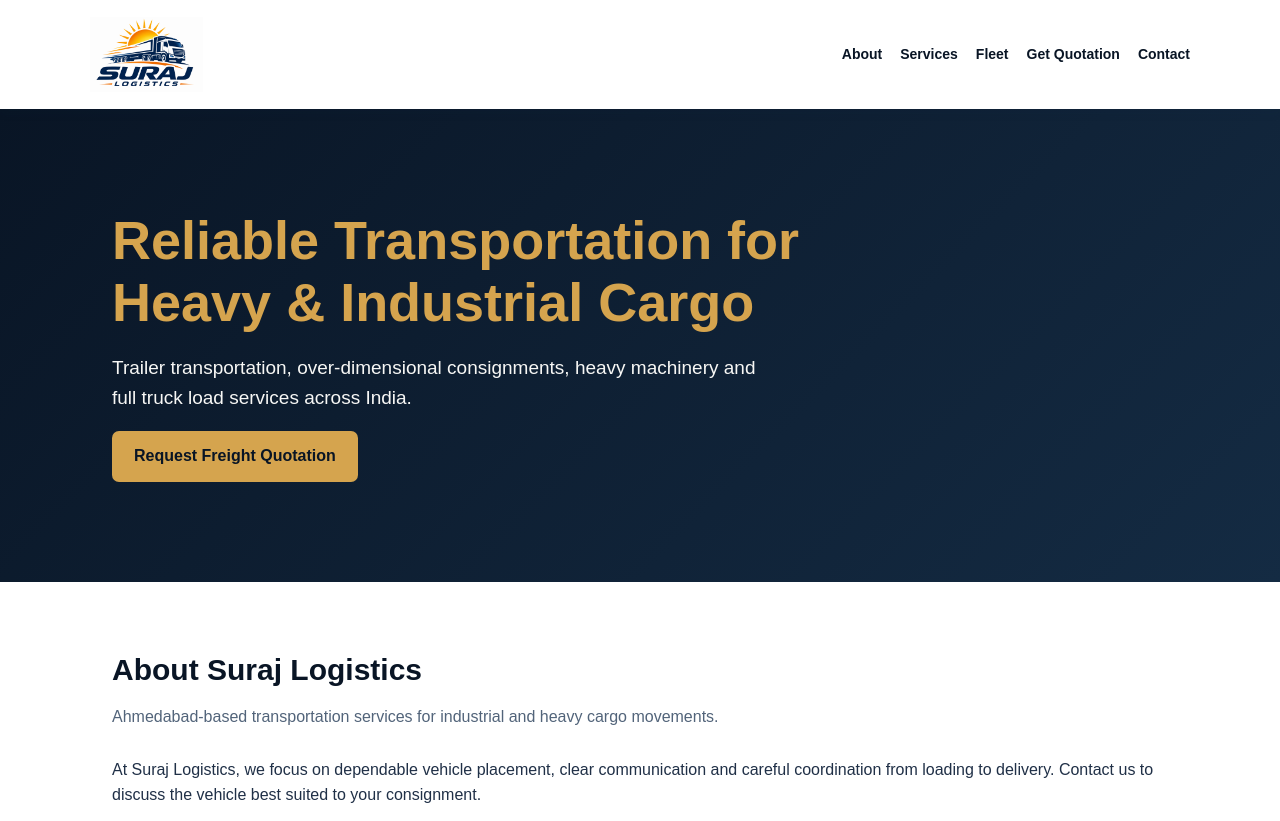
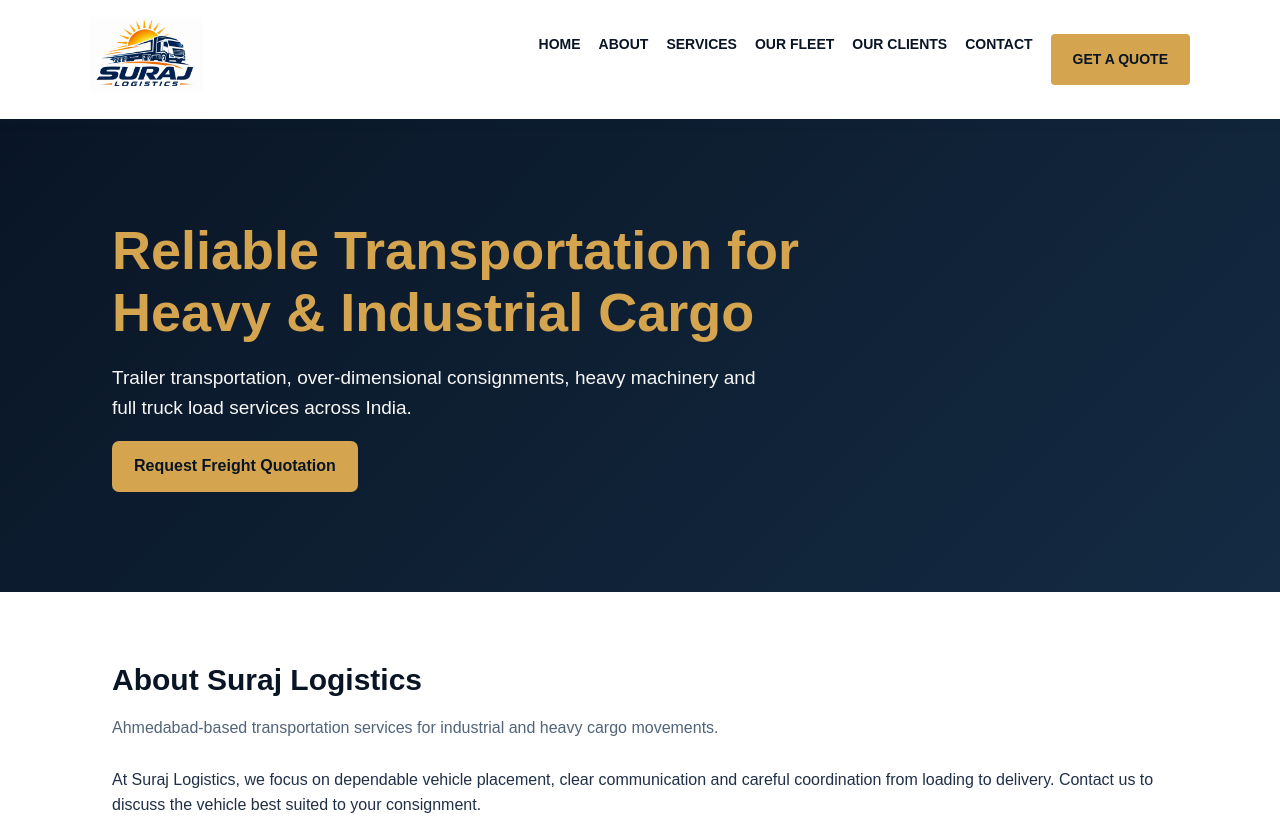
Before and after one commit to surajlogistics-ops/surajlogistics-ops.github.io, a plain HTML site: page index.html in a window 1280 px wide. Shown: the top 821 px of the page. Drawn offline with Linux system fonts and the light colour scheme.

Commit message:
Revise header layout and navigation links
Refactor header structure and update navigation links for consistency.

```diff
--- a/index.html
+++ b/index.html
@@ -28,10 +28,52 @@
   background: #D5A44E !important;
   color: #091525 !important;
 }
+
+
+header {
+  background: #ffffff !important;
+}
+
+header nav a {
+  color: #091525 !important;
+  font-weight: 600;
+  text-decoration: none;
+}
+
+header nav a:hover {
+  color: #D5A44E !important;
+}
+
+header nav .quote-nav-btn {
+  background: #D5A44E !important;
+  color: #091525 !important;
+  padding: 15px 22px;
+  border-radius: 4px;
+  font-weight: 700;
+}
+
 </style>
+
 </head>
 <body>
-<header><div class="wrap nav"><a class="brand" href="#home"><img src="Suraj Logistics Truck Logo.png" alt="Suraj Logistics" style="height:75px;width:auto;max-width:100%;object-fit:contain;vertical-align:middle;"></a><nav><a href="#about">About</a><a href="#services">Services</a><a href="#fleet">Fleet</a><a href="#inquiry">Get Quotation</a><a href="#contact">Contact</a></nav></div></header>
+<header>
+  <div class="wrap nav">
+    <a class="brand" href="#home">
+      <img src="Suraj Logistics Truck Logo.png" alt="Suraj Logistics"
+           style="height:75px;width:auto;max-width:100%;object-fit:contain;">
+    </a>
+
+    <nav>
+      <a href="#home">HOME</a>
+      <a href="#about">ABOUT</a>
+      <a href="#services">SERVICES</a>
+      <a href="#fleet">OUR FLEET</a>
+      <a href="#clients">OUR CLIENTS</a>
+      <a href="#contact">CONTACT</a>
+      <a href="#inquiry" class="quote-nav-btn">GET A QUOTE</a>
+    </nav>
+  </div>
+</header>
 <main>
 <div class="hero" id="home"><div class="wrap"><h1>Reliable Transportation for Heavy & Industrial Cargo</h1><p>Trailer transportation, over-dimensional consignments, heavy machinery and full truck load services across India.</p><a class="btn" href="#inquiry">Request Freight Quotation</a></div></div>
 <section id="about"><div class="wrap"><h2>About Suraj Logistics</h2><p class="lead">Ahmedabad-based transportation services for industrial and heavy cargo movements.</p><p>At Suraj Logistics, we focus on dependable vehicle placement, clear communication and careful coordination from loading to delivery. Contact us to discuss the vehicle best suited to your consignment.</p></div></section>
```
